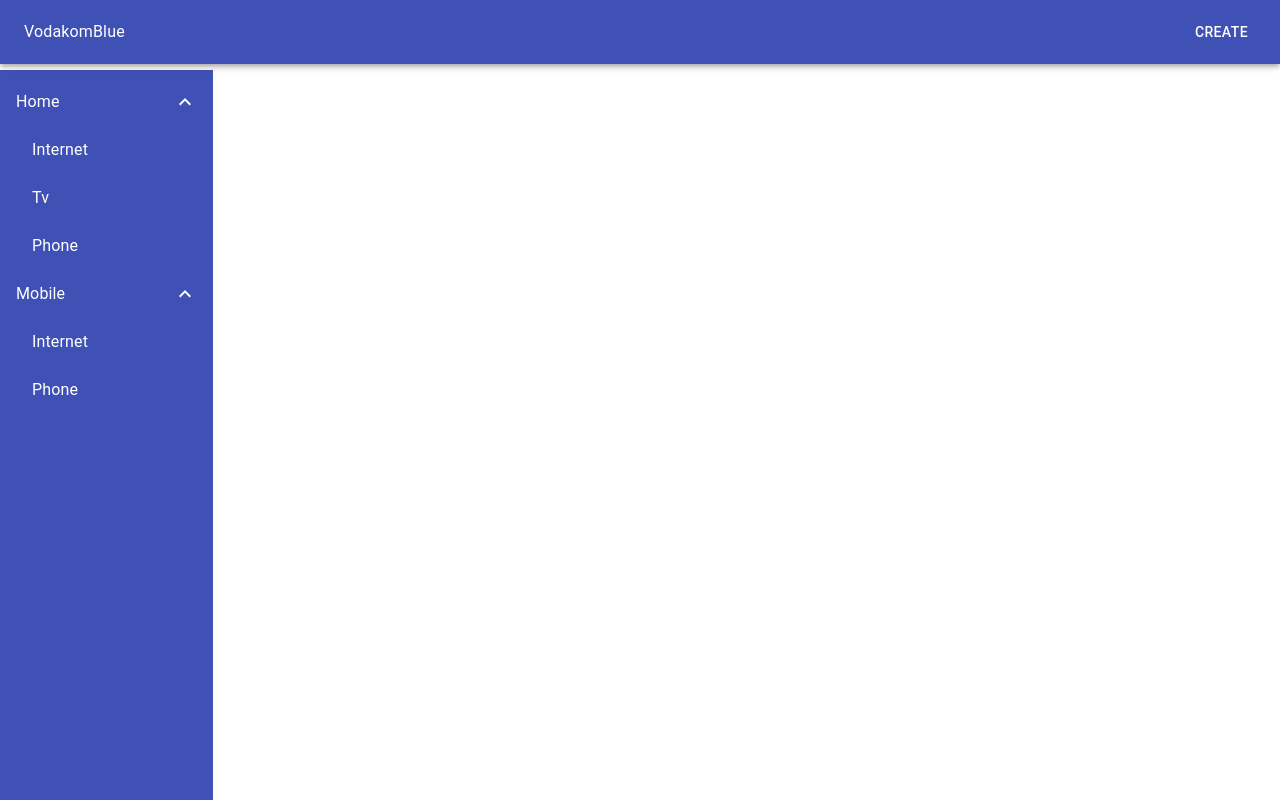
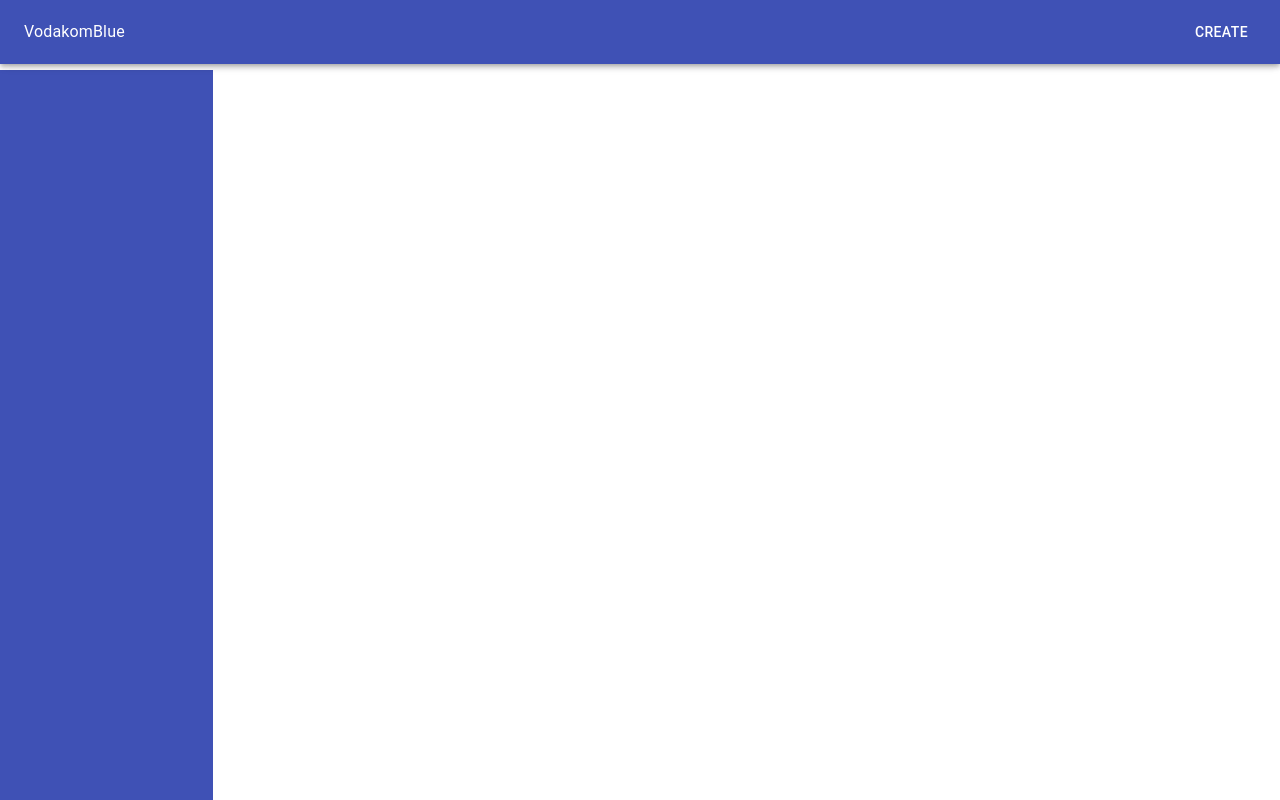
Before and after one commit to Telbit/VodakomBlue_Client, a React (Create React App) app: page /create in a window 1280 px wide. Built offline with nearby package versions, Linux system fonts and the light colour scheme.

Commit message:
Rename and replace Navmenu

```diff
--- a/src/components/Layout/EditLayout.js
+++ b/src/components/Layout/EditLayout.js
@@ -1,7 +1,6 @@
 import { Grid } from '@material-ui/core'
 import React from 'react'
 import { makeStyles } from '@material-ui/core';
-import { NavMenu } from './NavMenu';
 
 const useStyles = makeStyles({
     container: {
@@ -20,9 +19,11 @@
         <div>
             <Grid container className={classes.container}>
                 <Grid item xs={2} className={classes.selectMenu}>
-                    <NavMenu />
+                    {props.navarea}
                 </Grid>
-                <Grid item xs={10}></Grid>
+                <Grid item xs={10}>
+                    {props.workarea}
+                </Grid>
             </Grid>
         </div>
     )
--- a/src/components/Layout/NavMenu.js
+++ b/src/components/NavMenu/PackageNavMenu.js
@@ -5,6 +5,7 @@
 import ListItemText from "@material-ui/core/ListItemText";
 import Collapse from "@material-ui/core/Collapse";
 import { ExpandLess, ExpandMore } from "@material-ui/icons";
+import { motion } from 'framer-motion';
 
 const useStyles = makeStyles((theme) => ({
     root: {
@@ -18,7 +19,7 @@
     }
 }));
 
-export const NavMenu = () => {
+export const PackageNavMenu = () => {
     const classes = useStyles();
     const [HomeOpen, setHomeOpen] = useState(true);
     const [MobileOpen, setMobileOpen] = useState(true);
```
